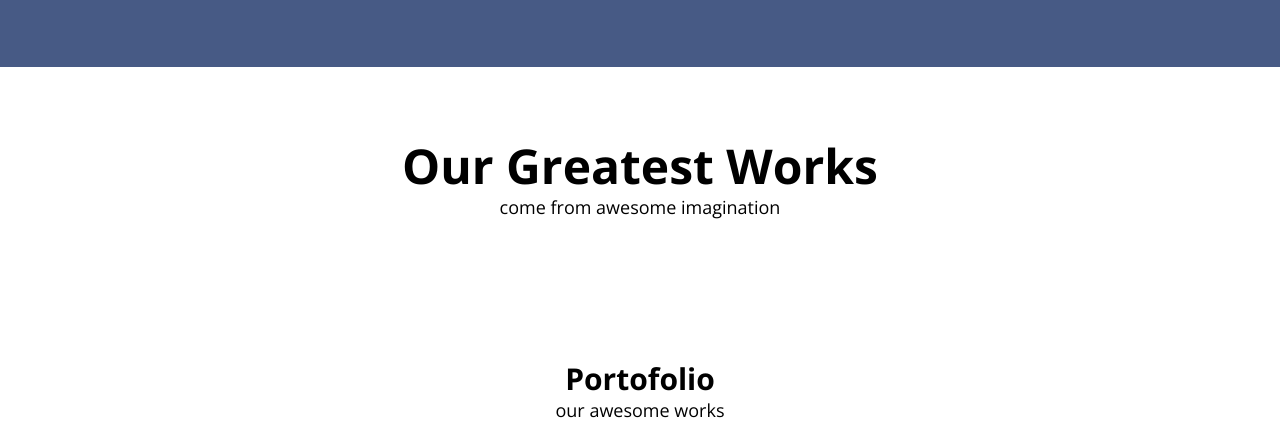
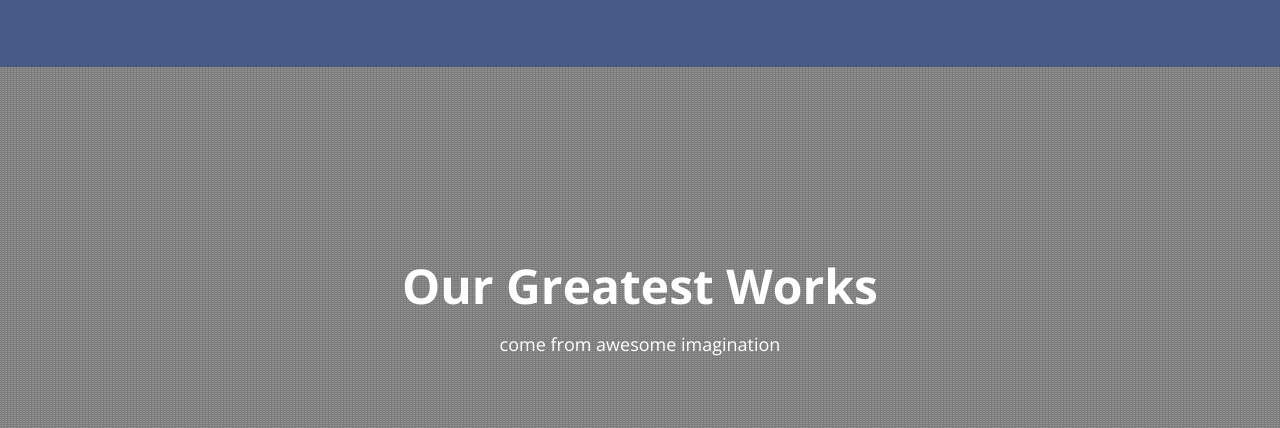
Before and after one commit to mamucha/WebChallange_5, a website built with webpack: page docs/index.html in a window 1280 px wide. Shown: the part 1032-1460 px from the top of the page. Built offline with nearby package versions, Linux system fonts and the light colour scheme.

Commit message:
add style gray section

```diff
--- a/docs/index.html
+++ b/docs/index.html
@@ -98,10 +98,13 @@
         </div>
     </section>
 
-    <section class="l-section l-section--works">
-        <div class="l-wrapper">
-            <h1>Our Greatest Works</h1>
-            <p>come from awesome imagination</p>
+    <section class="l-section l-section--gray">
+        <div class="l-wrapper l-wrapper--gray">
+            <header class="c-header">
+                <h1 class="c-header__title">Our Greatest Works</h1>
+                <p class="c-header__subtitle">come from awesome imagination</p>
+            </header>
+
         </div>
     </section>
 
--- a/src/scss/abstracts/_variables.scss
+++ b/src/scss/abstracts/_variables.scss
@@ -22,7 +22,7 @@ $miniFontSize: rem(11px);
 $black : #323232;
 $navBlack: #0d0b11;
 $white : #ffffff;
-$gray : #76777f;
+$gray : #7b7b7b;
 $introColor : #161828;
 $btnColor : #ea5b58;
 $servicesColor : #475a85;
--- a/src/scss/components/_c-header.scss
+++ b/src/scss/components/_c-header.scss
@@ -9,10 +9,12 @@
 
     &__title {
         padding-bottom: 17px;
+        z-index: 3;
     }
 
     &__subtitle {
         padding-bottom: 17px;
+        z-index: 3;
     }
 
     &__underline {
--- a/src/scss/layouts/_l-section.scss
+++ b/src/scss/layouts/_l-section.scss
@@ -18,4 +18,21 @@
         background-color: $servicesColor;
         color: $white;
     }
+
+    &--gray {
+        position: relative;
+        background-color: $gray;
+        color: $white;
+
+        &::after {
+            content: "";
+            position: absolute;
+            top: 0;
+            left: 0;
+            width: 100%;
+            height: 100%;
+            background: url('../img/gray/pattern_parallax.png');
+            opacity: 0.8;
+        }
+    }
 }
--- a/src/scss/layouts/_l-wrapper.scss
+++ b/src/scss/layouts/_l-wrapper.scss
@@ -12,4 +12,8 @@
         margin: 70px 20px;
     }
 
+    &--gray {
+        margin: 190px 0 140px 0;
+    }
+
 }
```
Also changed, not shown: docs/css/style.min.css, docs/img/gray/pattern_parallax.png (added), 1 other file.
